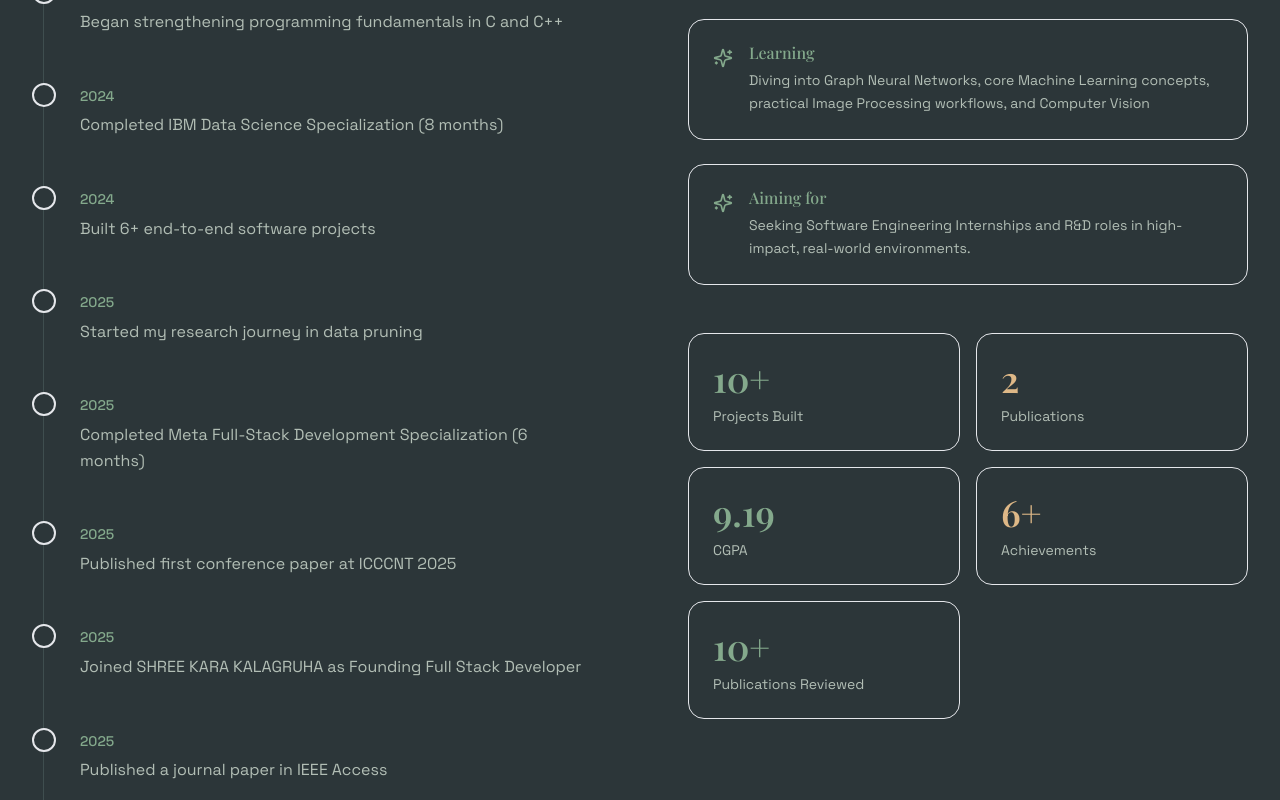
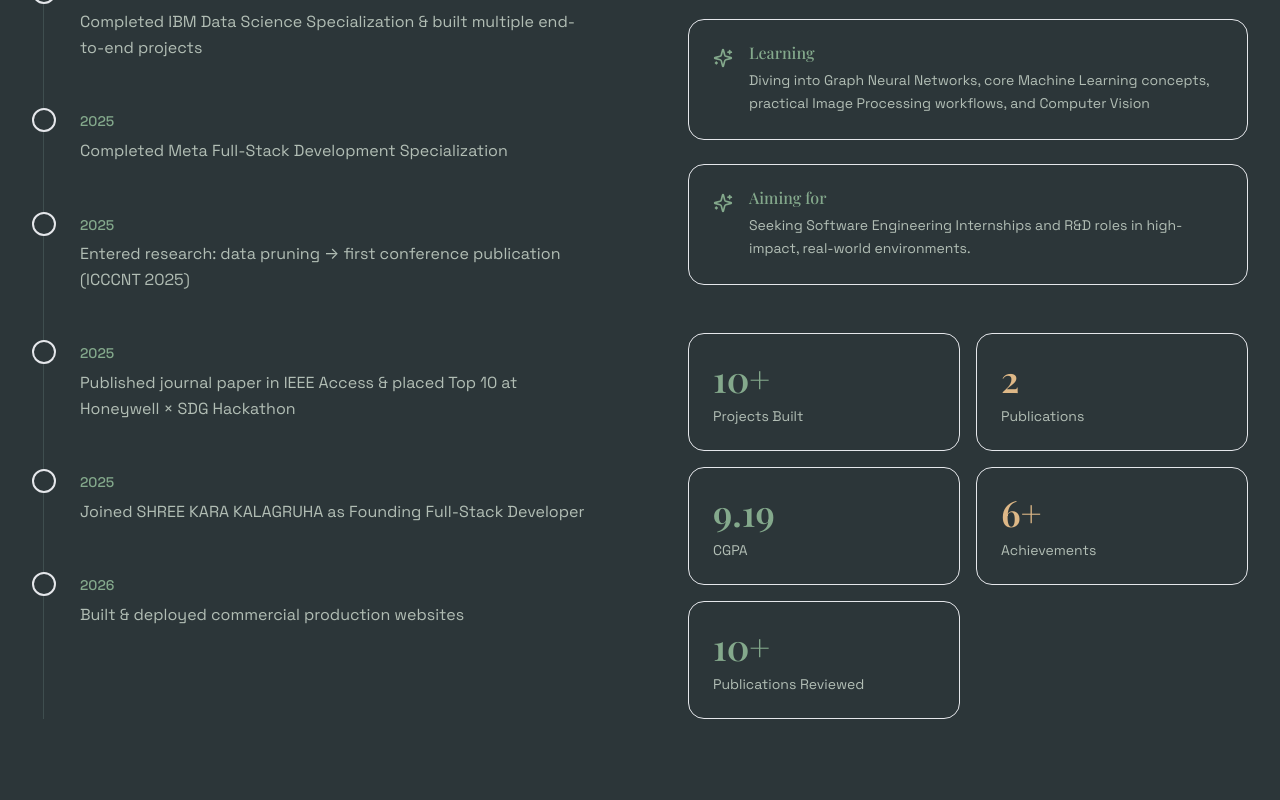
Before and after one commit to vedhanth66/Portfolio, a React (Create React App) app in the folder frontend/: page / in a window 1280 px wide. Shown: the part 1420-2220 px from the top of the page. Built offline with nearby package versions, Linux system fonts and the light colour scheme; a web font is replaced by a local one.

Commit message:
Timeline refined

```diff
--- a/frontend/src/components/About.jsx
+++ b/frontend/src/components/About.jsx
@@ -15,20 +15,16 @@ const About = () => {
 
   const lineHeight = useTransform(scrollYProgress, [0, 0.8], ['0%', '100%']);
 
-  const timeline = [
-    { year: '2024', event: 'Started B.Tech in Computer Science & Engineering at MIT Bengaluru' },
-    { year: '2024', event: 'Began strengthening programming fundamentals in C and C++' },
-    { year: '2024', event: 'Completed IBM Data Science Specialization (8 months)' },
-    { year: '2024', event: 'Built 6+ end-to-end software projects' },
-    { year: '2025', event: 'Started my research journey in data pruning' },
-    { year: '2025', event: 'Completed Meta Full-Stack Development Specialization (6 months)' },
-    { year: '2025', event: 'Published first conference paper at ICCCNT 2025' },
-    { year: '2025', event: 'Joined SHREE KARA KALAGRUHA as Founding Full Stack Developer' },
-    { year: '2025', event: 'Published a journal paper in IEEE Access' },
-    { year: '2025', event: 'Placed in the Top 10 at the Honeywell × SDG Hackathon' },
-    { year: '2025', event: 'Architected 4+ major, production-level projects' },
-    { year: '2026', event: 'Built and deployed a commercial website for a restaurent'}
-  ];
+const timeline = [
+  { year: '2024', event: 'Started B.Tech in Computer Science & Engineering at MIT Bengaluru' },
+  { year: '2024', event: 'Completed IBM Data Science Specialization & built multiple end-to-end projects' },
+  { year: '2025', event: 'Completed Meta Full-Stack Development Specialization'},
+  { year: '2025', event: 'Entered research: data pruning → first conference publication (ICCCNT 2025)' },
+  { year: '2025', event: 'Published journal paper in IEEE Access & placed Top 10 at Honeywell × SDG Hackathon' },
+  { year: '2025', event: 'Joined SHREE KARA KALAGRUHA as Founding Full-Stack Developer' },
+  { year: '2026', event: 'Built & deployed commercial production websites' }
+];
+
 
   const stats = [
     { value: '10+', label: 'Projects Built', color: 'sage' },
```
